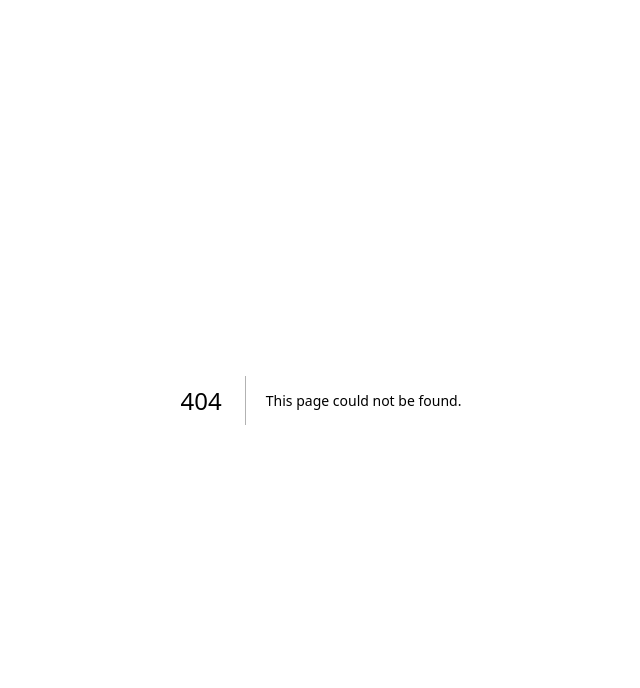
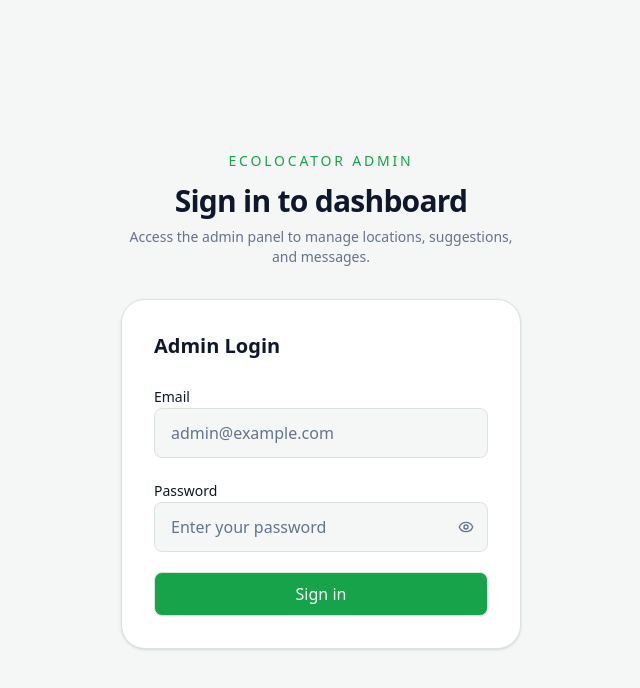
Before and after one commit to jamloresto/cmsc-207-ecolocator, a Next.js app in the folder apps/web/: page /admin/login in a window 1280 px wide. Before the commit this address had no page. Shown: the top 688 px of the page, without its empty margins (319-959 px from the left). Built offline with nearby package versions, Linux system fonts and the light colour scheme.

Commit message:
feat(admin): create admin login page UI

```diff
--- /dev/null
+++ b/apps/web/src/app/admin/login/page.tsx
@@ -0,0 +1,26 @@
+import { LoginForm } from '@/components/features/admin/login-form';
+
+export default function AdminLoginPage() {
+  return (
+    <main className="bg-background min-h-screen">
+      <div className="mx-auto flex min-h-screen w-full max-w-md items-center justify-center px-6 py-12">
+        <div className="w-full">
+          <div className="mb-8 text-center">
+            <p className="text-primary text-sm font-medium tracking-[0.2em] uppercase">
+              EcoLocator Admin
+            </p>
+            <h1 className="text-foreground mt-3 text-3xl font-bold tracking-tight">
+              Sign in to dashboard
+            </h1>
+            <p className="text-muted-foreground mt-2 text-sm">
+              Access the admin panel to manage locations, suggestions, and
+              messages.
+            </p>
+          </div>
+
+          <LoginForm />
+        </div>
+      </div>
+    </main>
+  );
+}
--- /dev/null
+++ b/apps/web/src/components/features/admin/login-form.tsx
@@ -0,0 +1,140 @@
+'use client';
+
+import * as React from 'react';
+import { Eye, EyeOff, Loader2 } from 'lucide-react';
+import { Card, CardContent, CardHeader, CardTitle } from '@/components/ui/card';
+import { Button } from '@/components/ui/button';
+import { Input } from '@/components/ui/input';
+
+export function LoginForm() {
+  const [email, setEmail] = React.useState('');
+  const [password, setPassword] = React.useState('');
+  const [showPassword, setShowPassword] = React.useState(false);
+  const [isSubmitting, setIsSubmitting] = React.useState(false);
+  const [error, setError] = React.useState<string | null>(null);
+
+  async function handleSubmit(e: React.FormEvent<HTMLFormElement>) {
+    e.preventDefault();
+    setError(null);
+
+    if (!email.trim() || !password.trim()) {
+      setError('Please enter both email and password.');
+      return;
+    }
+
+    try {
+      setIsSubmitting(true);
+
+      // Temporary mock delay
+      await new Promise((resolve) => setTimeout(resolve, 1000));
+
+      // Replace this later with your actual API call
+      console.log('Login payload:', { email, password });
+
+      // Example:
+      // const response = await fetch('/api/v1/admin/login', {
+      //   method: 'POST',
+      //   headers: { 'Content-Type': 'application/json' },
+      //   body: JSON.stringify({ email, password }),
+      //   credentials: 'include',
+      // });
+
+      // if (!response.ok) {
+      //   throw new Error('Invalid email or password.');
+      // }
+
+      // redirect after success
+    } catch (err) {
+      setError(
+        err instanceof Error
+          ? err.message
+          : 'Something went wrong. Please try again.',
+      );
+    } finally {
+      setIsSubmitting(false);
+    }
+  }
+
+  return (
+    <Card className="border-border shadow-sm">
+      <CardHeader className="space-y-1">
+        <CardTitle className="text-xl font-semibold">Admin Login</CardTitle>
+      </CardHeader>
+
+      <CardContent>
+        <form onSubmit={handleSubmit} className="space-y-5">
+          <div className="space-y-2">
+            <label
+              htmlFor="email"
+              className="text-foreground text-sm font-medium"
+            >
+              Email
+            </label>
+            <Input
+              id="email"
+              type="email"
+              placeholder="admin@example.com"
+              autoComplete="email"
+              value={email}
+              onChange={(e) => setEmail(e.target.value)}
+              disabled={isSubmitting}
+            />
+          </div>
+
+          <div className="space-y-2">
+            <label
+              htmlFor="password"
+              className="text-foreground text-sm font-medium"
+            >
+              Password
+            </label>
+
+            <div className="relative">
+              <Input
+                id="password"
+                type={showPassword ? 'text' : 'password'}
+                placeholder="Enter your password"
+                autoComplete="current-password"
+                value={password}
+                onChange={(e) => setPassword(e.target.value)}
+                disabled={isSubmitting}
+                className="pr-11"
+              />
+
+              <button
+                type="button"
+                onClick={() => setShowPassword((prev) => !prev)}
+                disabled={isSubmitting}
+                className="text-muted-foreground hover:text-foreground absolute inset-y-0 right-0 flex w-11 items-center justify-center transition"
+                aria-label={showPassword ? 'Hide password' : 'Show password'}
+              >
+                {showPassword ? (
+                  <EyeOff className="h-4 w-4" />
+                ) : (
+                  <Eye className="h-4 w-4" />
+                )}
+              </button>
+            </div>
+          </div>
+
+          {error ? (
+            <div className="border-destructive/20 bg-destructive/10 text-destructive rounded-xl border px-3 py-2 text-sm">
+              {error}
+            </div>
+          ) : null}
+
+          <Button type="submit" className="w-full" disabled={isSubmitting}>
+            {isSubmitting ? (
+              <>
+                <Loader2 className="mr-2 h-4 w-4 animate-spin" />
+                Signing in...
+              </>
+            ) : (
+              'Sign in'
+            )}
+          </Button>
+        </form>
+      </CardContent>
+    </Card>
+  );
+}
```
